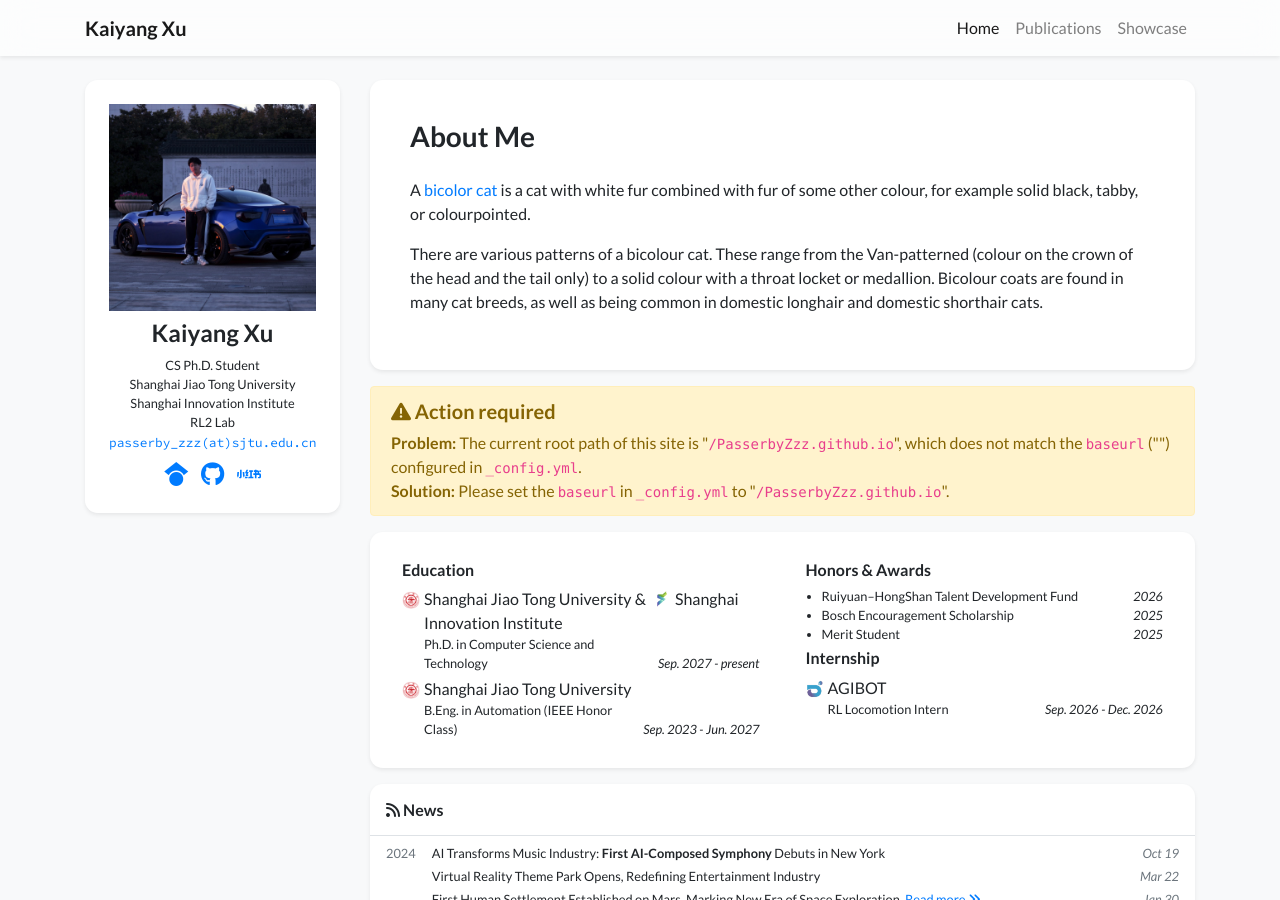
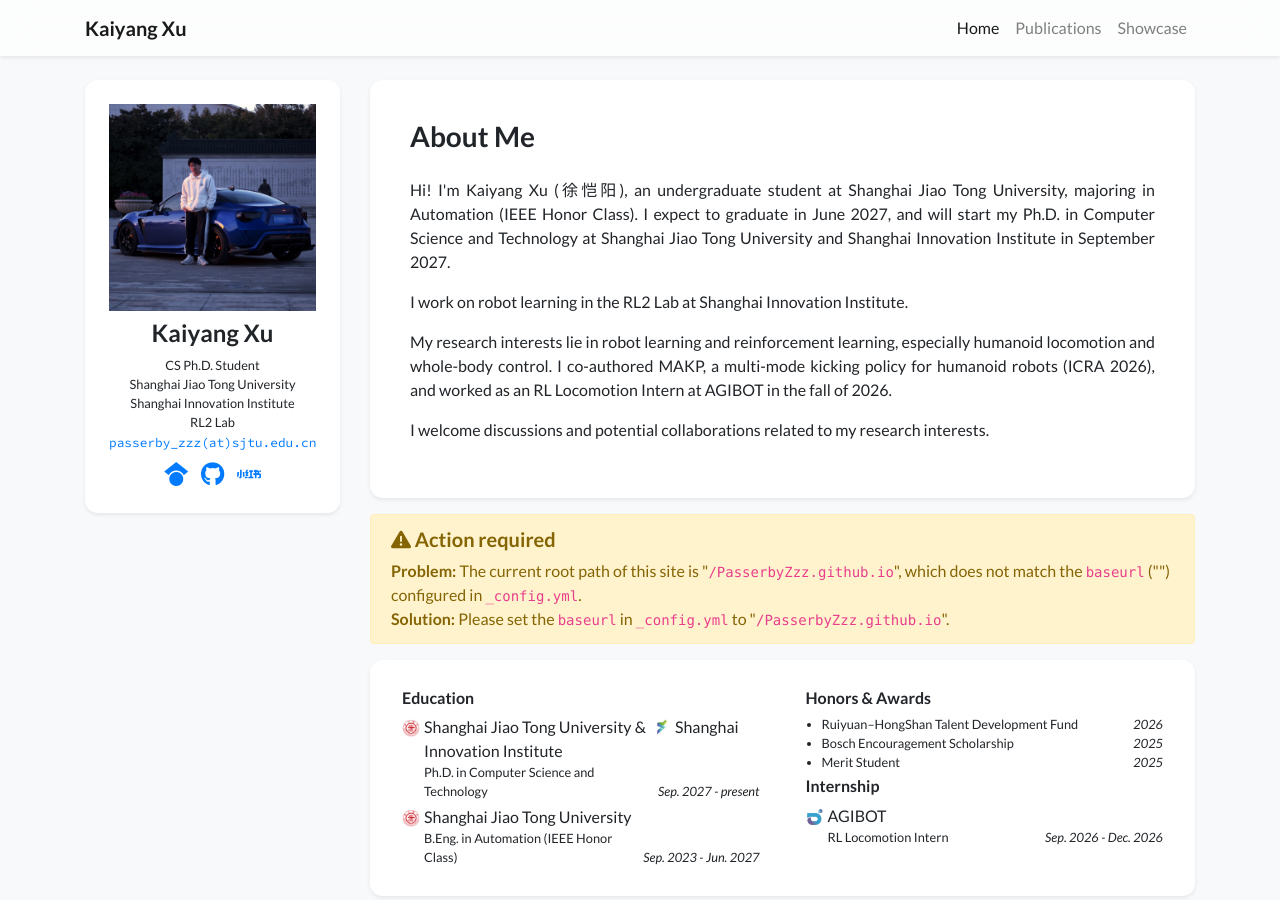
Before and after one commit to PasserbyZzz/PasserbyZzz.github.io, a Jekyll site: the page built from index.html, in a window 1280 px wide and 900 px high. Built offline with Jekyll 4.4.1, drawn with Linux system fonts in a browser that asks for light colours; nearby versions of some CDN libraries; a style sheet for code colours, icons or effects is not loaded.

Commit message:
Write About Me in classmate's bio format

```diff
--- a/_data/profile.yml
+++ b/_data/profile.yml
@@ -17,15 +17,23 @@ xiaohongshu: https://www.xiaohongshu.com/user/profile/62c5600b00000000020030e4
 # linkedin: your-linked-in-id
 # orcid: 0000-0000-0000-0000
 
-short_bio_text_justify: false
+short_bio_text_justify: true
 short_bio: >-
   <p>
-    A <a href="https://en.wikipedia.org/wiki/Bicolor_cat" target="_blank">bicolor cat</a> is a cat with white fur combined with fur of some other colour, for example solid black, tabby, or colourpointed.
+    Hi! I'm Kaiyang Xu (徐恺阳), an undergraduate student at Shanghai Jiao Tong University, majoring in
+    Automation (IEEE Honor Class). I expect to graduate in June 2027, and will start my Ph.D. in
+    Computer Science and Technology at Shanghai Jiao Tong University and Shanghai Innovation Institute in September 2027.
   </p>
   <p>
-    There are various patterns of a bicolour cat. These range from the Van-patterned (colour on the crown of the head
-    and the tail only) to a solid colour with a throat locket or medallion. Bicolour coats are found in many cat breeds,
-    as well as being common in domestic longhair and domestic shorthair cats.
+    I work on robot learning in the RL2 Lab at Shanghai Innovation Institute.
+  </p>
+  <p>
+    My research interests lie in robot learning and reinforcement learning, especially humanoid locomotion
+    and whole-body control. I co-authored MAKP, a multi-mode kicking policy for humanoid robots (ICRA 2026),
+    and worked as an RL Locomotion Intern at AGIBOT in the fall of 2026.
+  </p>
+  <p>
+    I welcome discussions and potential collaborations related to my research interests.
   </p>
 
 portrait_url: /assets/images/photos/portrait.jpg?v=2
```
